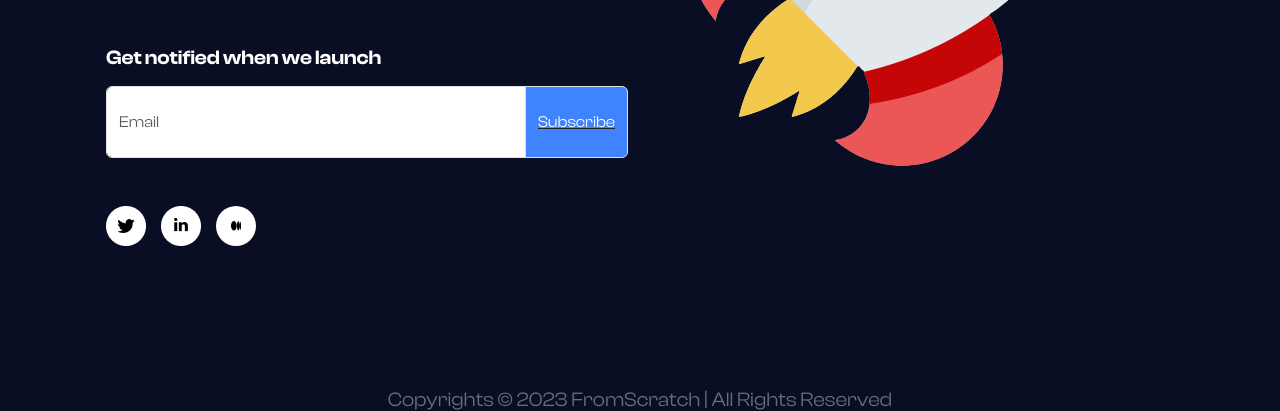
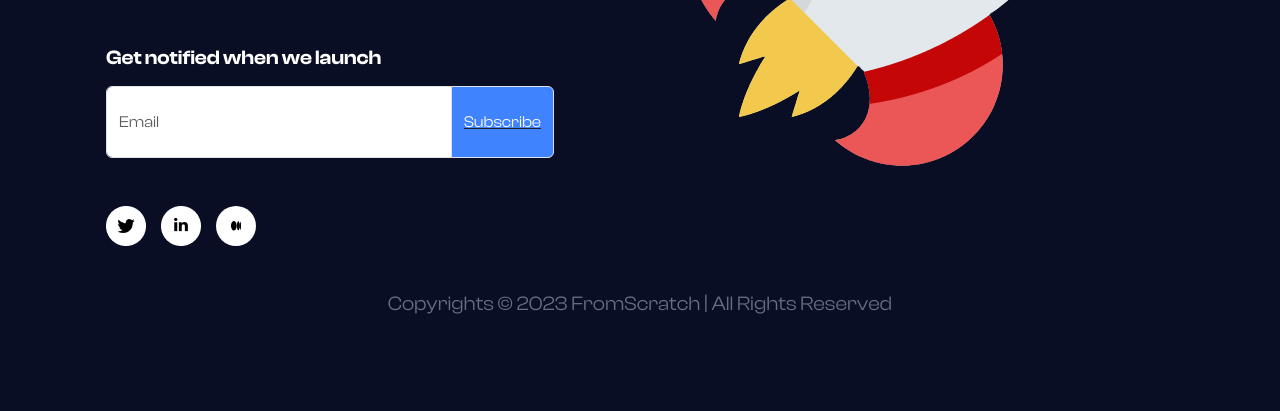
Before and after one commit to Datamayor/subscribe, a plain HTML site: page index.html in a window 1280 px wide. Shown: the part 529-940 px from the top of the page. After the commit the page ends 844 px from the top, so only its background shows below. Drawn offline with nearby package versions, Linux system fonts and the light colour scheme.

Commit message:
c ooking

```diff
--- a/style.css
+++ b/style.css
@@ -87,9 +87,18 @@ span{
     background-color: #4083FF;
     border: #4083FF;
     border-radius: 1px solid #4083FF ;
+    text-decoration: none;
 }
 .form-control{
     width: 18rem;
+}
+
+span{
+
+}
+
+.input-group{
+    width: 28rem;
 }
 .coming {
   position: absolute;
@@ -117,5 +126,4 @@ line-height: 20px;
 letter-spacing: 0em;
 text-align: center;
 color: #667085;
-padding-top: 6rem;
 }
```
